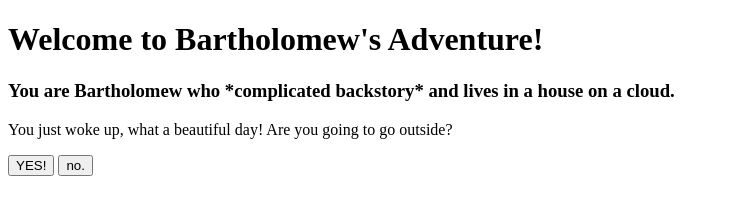
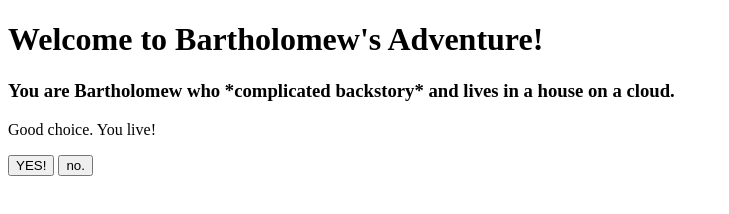
Before and after one commit to willdarling/textadventure, a plain HTML site: page src/index.html in a window 1280 px wide. Both pictures are taken after a click on the button "no.". Shown: the whole page, without its empty margins (0-729 px from the left). Drawn offline with Linux system fonts and the light colour scheme.

Commit message:
Finished second choice

```diff
--- a/src/index.html
+++ b/src/index.html
@@ -14,10 +14,14 @@
         var yesButtonEl = document.querySelector("#yesbutton");
         var noButtonEl = document.querySelector("#nobutton");
         var ptagEl = document.querySelector("#ptag");
+
         yesButtonEl.addEventListener("click", function() {
+            ptagEl.innerHTML = "You died."
+        });
 
-            ptagEl.innerHTML = "You died."
-        })
+        noButtonEl.addEventListener("click", function() {
+            ptagEl.innerHTML = "Good choice. You live!"
+        });
     </script>
 </body>
 </html>
```
